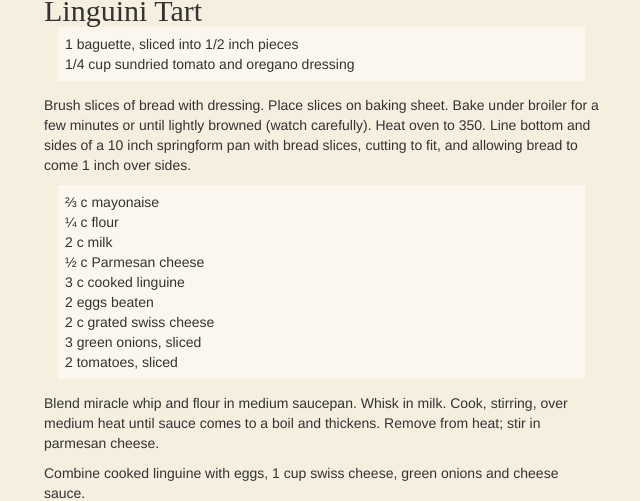
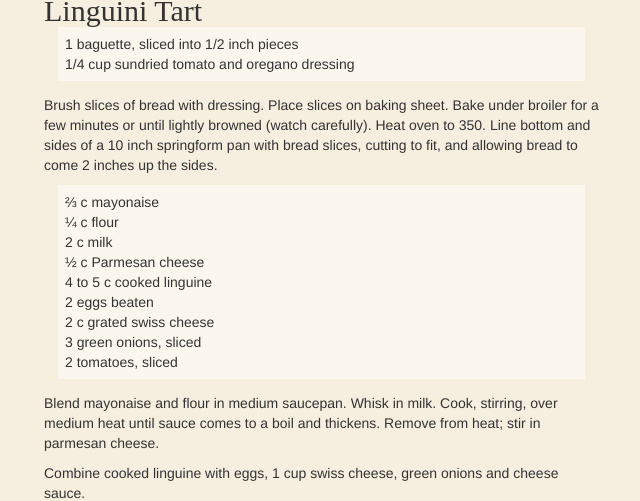
Before and after one commit to JonahBraun/debs-recipes, a Jekyll site: the page built from _posts/2008-12-21-linguini-tart.md, in a window 1280 px wide. Shown: the part 105-606 px from the top of the page, without its empty margins (11-651 px from the left). Built offline with Jekyll 4.4.1, drawn with Linux system fonts in a browser that asks for light colours; nearby versions of some CDN libraries; some web fonts are replaced; Markdown is read by kramdown in place of the engine named in the settings.

Commit message:
Update 2008-12-21-linguini-tart.md

```diff
--- a/_posts/2008-12-21-linguini-tart.md
+++ b/_posts/2008-12-21-linguini-tart.md
@@ -7,19 +7,19 @@ category: vegi
 - 1 baguette, sliced into 1/2 inch pieces
 - 1/4 cup sundried tomato and oregano dressing
 
-Brush slices of bread with dressing. Place slices on baking sheet. Bake under broiler for a few minutes or until lightly browned (watch carefully). Heat oven to 350. Line bottom and sides of a 10 inch springform pan with bread slices, cutting to fit, and allowing bread to come 1 inch over sides.
+Brush slices of bread with dressing. Place slices on baking sheet. Bake under broiler for a few minutes or until lightly browned (watch carefully). Heat oven to 350. Line bottom and sides of a 10 inch springform pan with bread slices, cutting to fit, and allowing bread to come 2 inches up the sides.
 
 - ⅔ c mayonaise
 - ¼ c flour
 - 2 c milk
 - ½ c Parmesan cheese
-- 3 c cooked linguine
+- 4 to 5 c cooked linguine
 - 2 eggs beaten
 - 2 c grated swiss cheese
 - 3 green onions, sliced
 - 2 tomatoes, sliced
 
-Blend miracle whip and flour in medium saucepan. Whisk in milk. Cook, stirring, over medium heat until sauce comes to a boil and thickens. Remove from heat; stir in parmesan cheese.
+Blend mayonaise and flour in medium saucepan. Whisk in milk. Cook, stirring, over medium heat until sauce comes to a boil and thickens. Remove from heat; stir in parmesan cheese.
 
 Combine cooked linguine with eggs, 1 cup swiss cheese, green onions and cheese sauce.
 
```
